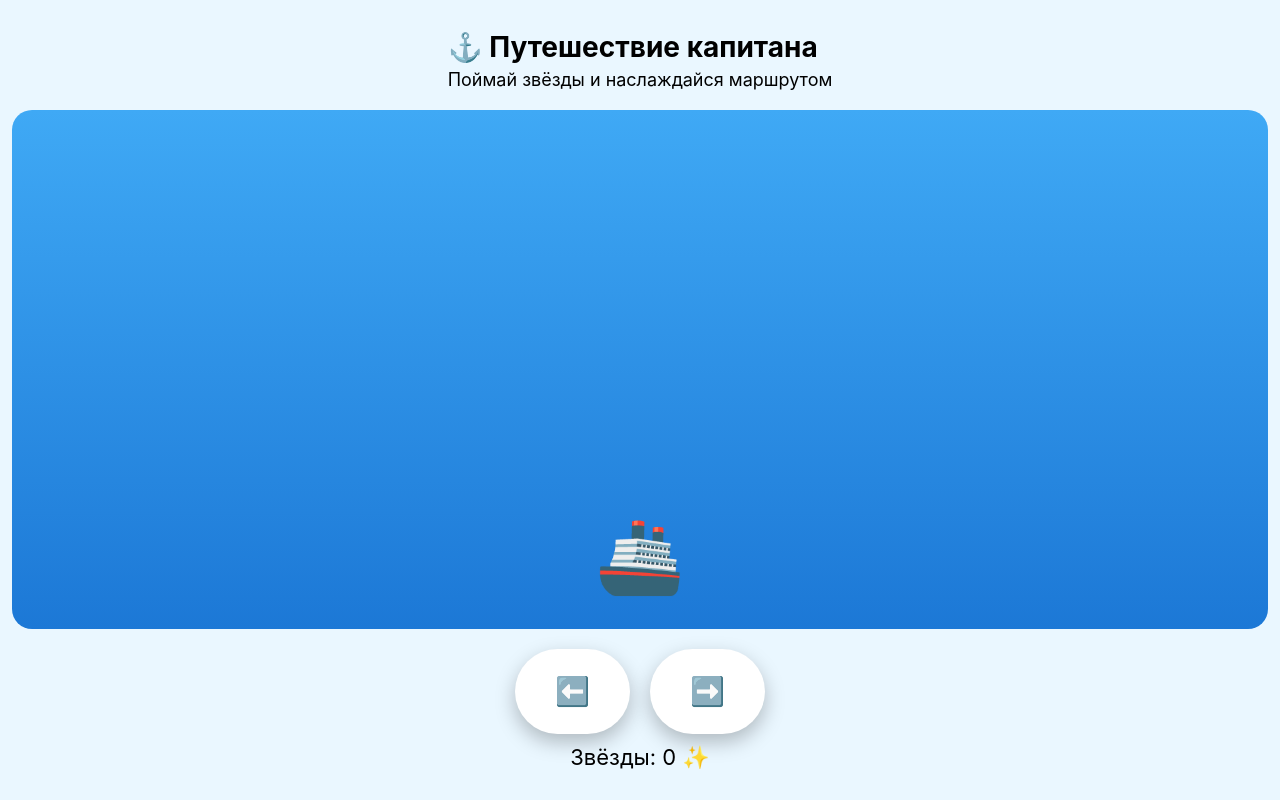
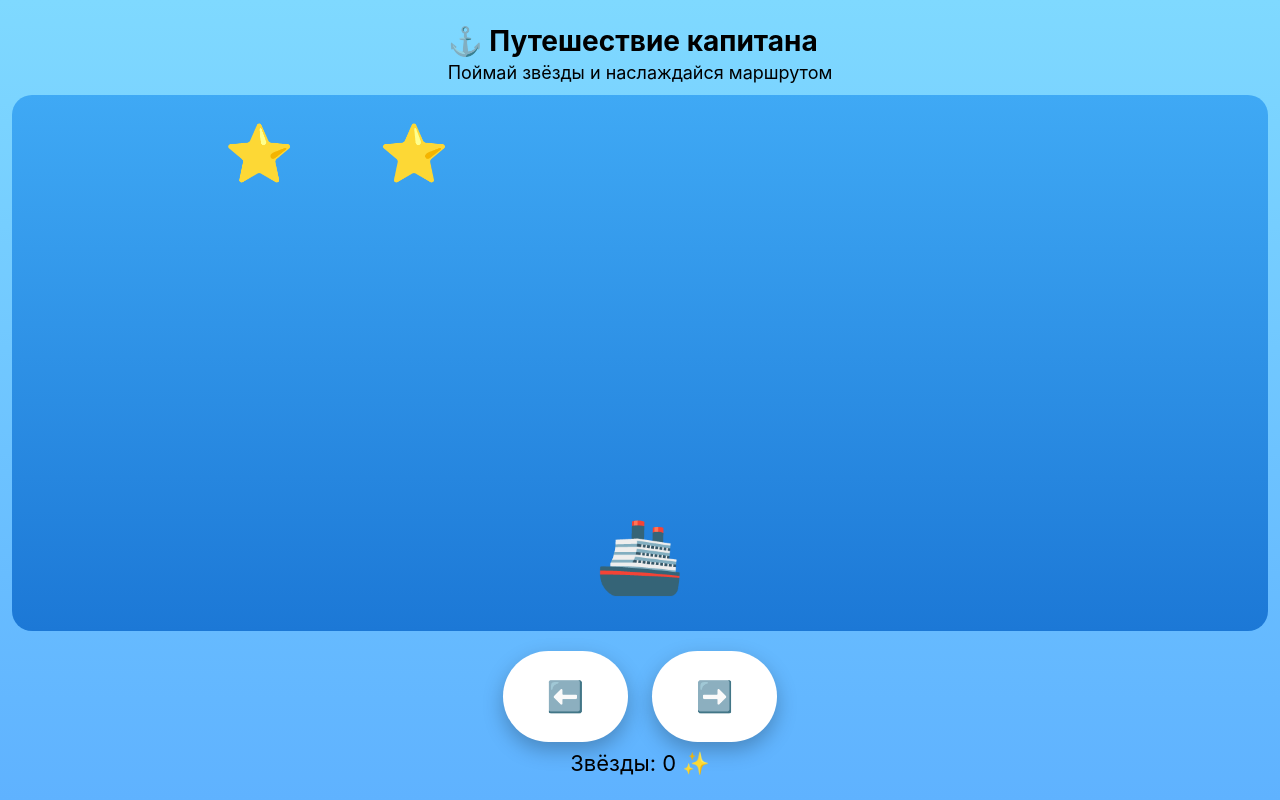
Before and after one commit to kurpyaev1/captain-game, a plain HTML site: page index.html in a window 1280 px wide. Drawn offline with Linux system fonts and the light colour scheme.

Commit message:
Update index.html

```diff
--- a/index.html
+++ b/index.html
@@ -2,54 +2,56 @@
 <html lang="ru">
 <head>
   <meta charset="UTF-8" />
-  <meta name="viewport" content="width=device-width, initial-scale=1.0, maximum-scale=1.0, user-scalable=no" />
+  <meta name="viewport"
+        content="width=device-width, initial-scale=1.0, maximum-scale=1.0, user-scalable=no" />
   <title>Путешествие капитана</title>
+
   <style>
+    * {
+      box-sizing: border-box;
+      -webkit-tap-highlight-color: transparent;
+    }
+
     body {
       margin: 0;
       height: 100vh;
+      font-family: -apple-system, BlinkMacSystemFont, Arial, sans-serif;
       background: linear-gradient(180deg, #7fd9ff, #5fb2ff);
-      font-family: -apple-system, BlinkMacSystemFont, Arial, sans-serif;
-      display: flex;
-      justify-content: center;
-      align-items: center;
     }
 
     .game {
       width: 100vw;
       height: 100vh;
-      background: #eaf7ff;
+      padding: 16px 12px 24px;
       display: flex;
       flex-direction: column;
+      justify-content: space-between;
       align-items: center;
-      justify-content: space-between;
-      padding: 20px 12px 30px;
-      box-sizing: border-box;
     }
 
     h1 {
       font-size: 28px;
-      margin: 10px 0 5px;
+      margin: 8px 0 4px;
     }
 
     p {
       font-size: 18px;
-      margin: 0 0 10px;
+      margin: 0;
     }
 
     .sea {
       flex: 1;
       width: 100%;
+      margin: 12px 0;
       background: linear-gradient(#3fa9f5, #1c78d6);
       border-radius: 20px;
       position: relative;
       overflow: hidden;
-      margin: 10px 0;
     }
 
     .ship {
       position: absolute;
-      bottom: 30px;
+      bottom: 32px;
       left: 50%;
       transform: translateX(-50%);
       font-size: 72px;
@@ -57,35 +59,35 @@
 
     .star {
       position: absolute;
-      top: 30px;
+      top: 24px;
       font-size: 56px;
-    }
-
-    .message {
-      font-size: 22px;
-      margin-top: 10px;
     }
 
     .controls {
       display: flex;
-      gap: 20px;
-      margin-top: 10px;
+      gap: 24px;
+      margin-top: 8px;
     }
 
     button {
-      font-size: 28px;
-      padding: 26px 40px;
+      font-size: 30px;
+      padding: 28px 44px;
       border: none;
       border-radius: 999px;
       background: #ffffff;
       box-shadow: 0 8px 20px rgba(0,0,0,0.25);
       cursor: pointer;
       touch-action: manipulation;
-      -webkit-tap-highlight-color: transparent;
       user-select: none;
+    }
+
+    .message {
+      font-size: 22px;
+      margin-top: 8px;
     }
   </style>
 </head>
+
 <body>
   <div class="game">
     <div>
@@ -108,12 +110,13 @@
   <script>
     let shipX = 50;
     let stars = 0;
+
     const sea = document.getElementById('sea');
     const ship = document.getElementById('ship');
     const message = document.getElementById('message');
 
     function move(dir) {
-      shipX += dir * 10;
+      shipX += dir * 8;
       shipX = Math.max(5, Math.min(95, shipX));
       ship.style.left = shipX + '%';
       checkStar();
@@ -123,33 +126,24 @@
       const star = document.createElement('div');
       star.className = 'star';
       star.innerText = '⭐';
-      star.style.left = Math.random() * 80 + 10 + '%';
+      star.style.left = (Math.random() * 80 + 10) + '%';
       sea.appendChild(star);
 
       setTimeout(() => {
         if (sea.contains(star)) sea.removeChild(star);
-      }, 2500);
-    }, 2500);
+      }, 2600);
     }
 
     function checkStar() {
       const star = document.querySelector('.star');
       if (!star) return;
+
       const starX = parseFloat(star.style.left);
       if (Math.abs(starX - shipX) < 8) {
         stars++;
         sea.removeChild(star);
-        if (stars < 5) {
-          message.innerText = `Звёзды: ${stars} ✨`;
-        } else {
-          finish();
-        }
+        message.innerText = `Звёзды: ${stars} ✨`;
       }
-    }
-
-    function finish() {
-      message.innerHTML = '✨ Отличный маршрут!<br>Можно продолжать путешествие 💙';
-      // не останавливаем игру, просто поздравляем
     }
 
     setInterval(spawnStar, 1600);
```
